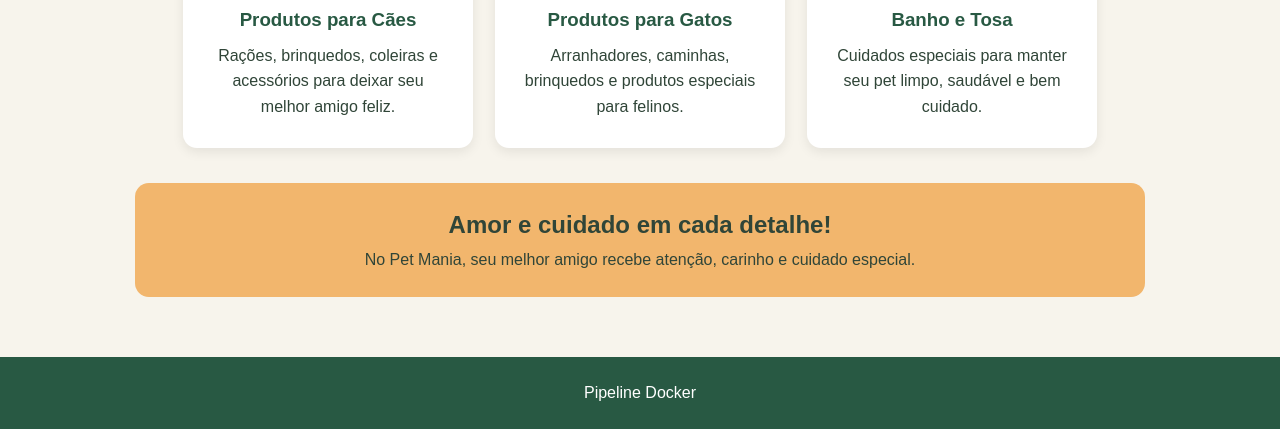
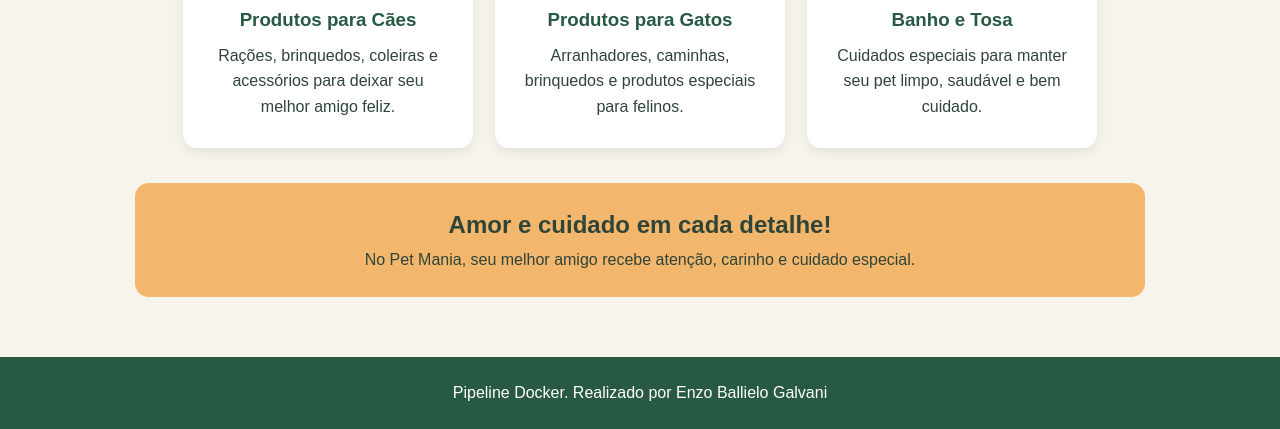
Before and after one commit to galvanienzo/pet-mania, a plain HTML site: page site/index.html in a window 1280 px wide. Shown: the part 429-858 px from the top of the page. Drawn offline with Linux system fonts and the light colour scheme.

Commit message:
Atualiza rodape do Pet Mania

```diff
--- a/site/index.html
+++ b/site/index.html
@@ -173,7 +173,7 @@
     </main>
 
     <footer>
-        <p>Pipeline Docker</p>
+        <p>Pipeline Docker. Realizado por Enzo Ballielo Galvani</p>
     </footer>
 
 </body>
```
